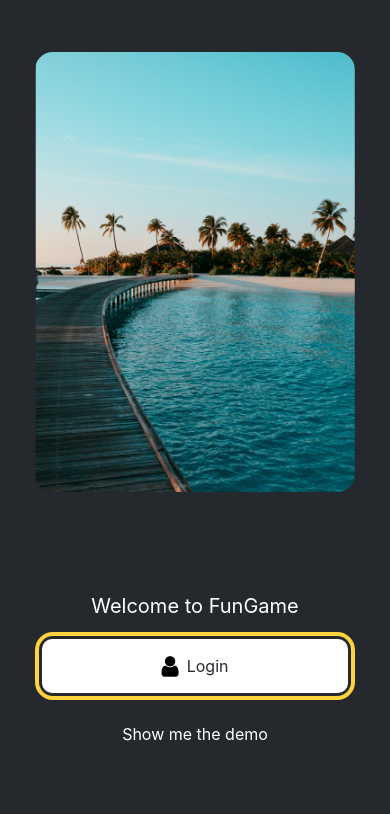
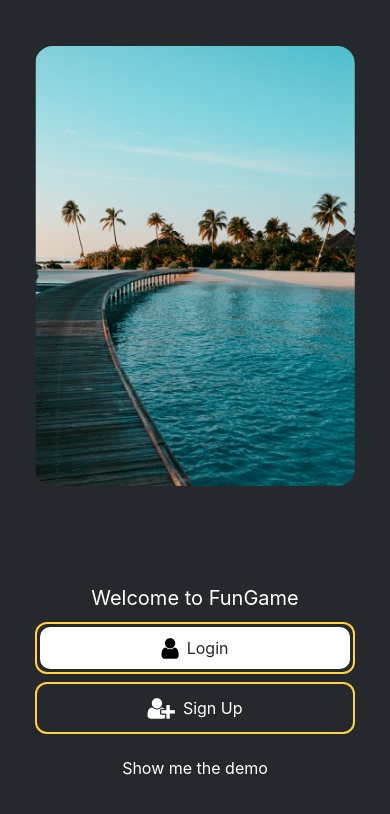
Before and after one commit to avitalys/expo-fun-game, a React Native app: screen / in a window 390 px wide. Shown: the top 814 px of the page. Built offline with nearby package versions, Linux system fonts and the light colour scheme.

Commit message:
Added secondary button (signup)

```diff
--- a/src/components/Button.js
+++ b/src/components/Button.js
@@ -1,39 +1,36 @@
 import { FontAwesome } from '@expo/vector-icons';
 import { StyleSheet, View, Pressable, Text } from 'react-native';
 
-export default function Button({ label, theme, onPress }) {
-    if (theme === "primary") {
-      return (
-        <View style={[styles.buttonContainer, { borderWidth: 4, borderColor: "#ffd33d", borderRadius: 18 }]}>
+export default function Button({ label, theme, onPress, iconName }) {
+
+    const isPrimary = theme === "primary";
+    const isSecondary = theme === "secondary";
+
+    return (
+        <View style={[styles.buttonContainer, (isPrimary || isSecondary)&& { borderWidth: 2, borderColor: "#ffd33d", borderRadius: 12 }]}>
           <Pressable
-            style={[styles.button, { backgroundColor: "#fff" }]}
+            style={[styles.button, isPrimary && { backgroundColor: "#fff" }]}
             onPress={onPress}
           >
-            <FontAwesome
-              name="user" size={24} color="black" style={styles.buttonIcon}
-            />
-            <Text style={[styles.buttonLabel, { color: "#25292e" }]}>{label}</Text>
+            {iconName &&
+              <FontAwesome
+                name={iconName} size={24} color={isPrimary ? "black" : "#fff"} style={styles.buttonIcon}
+              />
+            }
+            <Text style={[styles.buttonLabel, isPrimary && { color: "#25292e" }]}>{label}</Text>
           </Pressable>
         </View>
       );
-    }
-
-    return (
-      <View style={styles.buttonContainer}>
-          <Pressable style={styles.button} onPress={onPress}>
-            <Text style={styles.buttonLabel}>{label}</Text>
-          </Pressable>
-        </View>
-    );
   }
 
 const styles = StyleSheet.create({
   buttonContainer: {
     width: 320,
-    height: 68,
+    height: 52,
     marginHorizontal: 20,
+    marginVertical: 4,
     alignItems: 'center',
-    justifyContent: 'center',
+    justifyContent: 'space-between',
     padding: 3,
   },
   button: {
--- a/src/components/Title.js
+++ b/src/components/Title.js
@@ -10,6 +10,6 @@ const styles = StyleSheet.create({
   title: {
     color: '#fff',
     fontSize: 20,
-    padding: 14,
+    padding: 8,
   },
 });
--- a/src/screens/EntryScreen.js
+++ b/src/screens/EntryScreen.js
@@ -14,7 +14,8 @@ export default function () {
       </View>
       <View style={styles.footerContainer}>
         <Title text={"Welcome to FunGame"}/>
-        <Button label="Login" theme="primary"/>
+        <Button label="Login" theme="primary" iconName="user"/>
+        <Button label="Sign Up" theme="secondary" iconName="user-plus"/>
         <Button label="Show me the demo" />
       </View>
     </>
@@ -24,7 +25,7 @@ export default function () {
 const styles = StyleSheet.create({
   imageContainer: {
     flex: 2,
-    paddingTop: 52,
+    paddingTop: 46,
   },
   footerContainer: {
     flex: 1,
```
